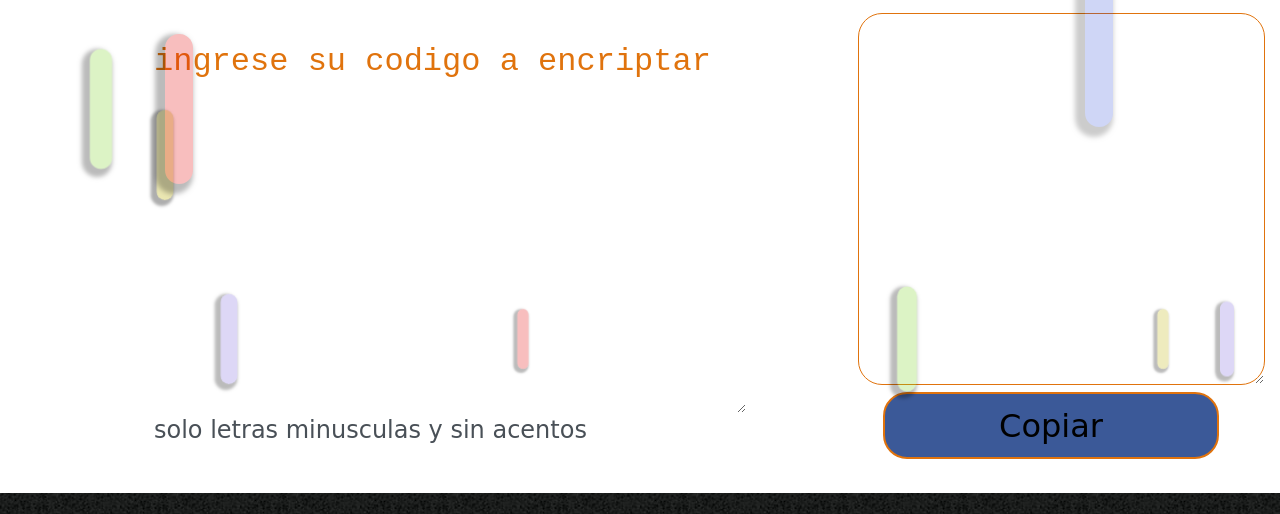
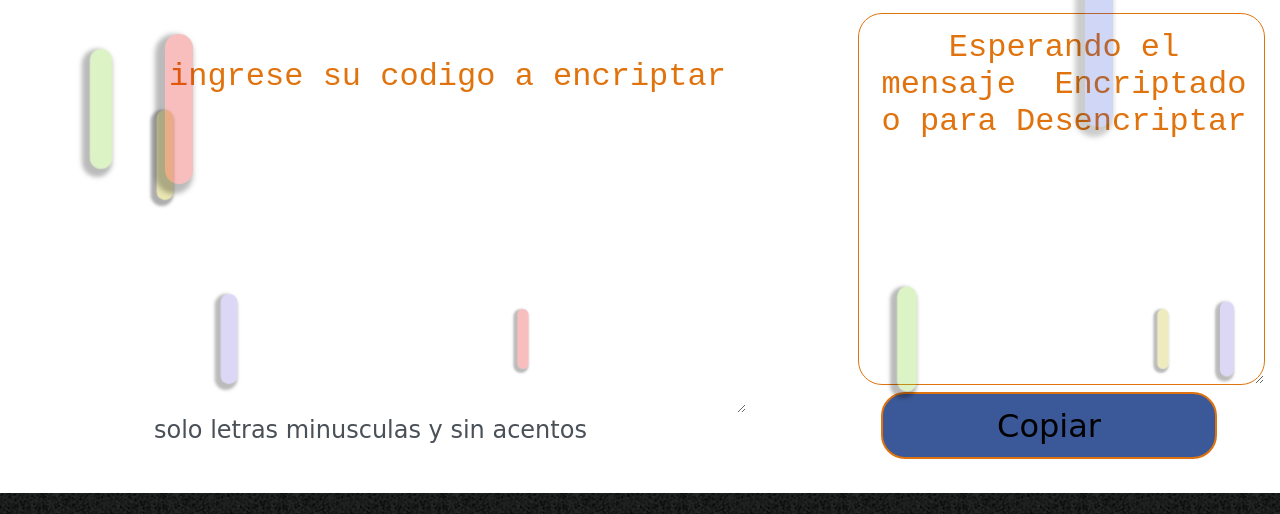
Before and after one commit to Engineer-Lemus/-challengecodificador5, a plain HTML site: page index.html in a window 1280 px wide. Shown: the part 107-621 px from the top of the page. Drawn offline with Linux system fonts and the light colour scheme; a web font is replaced by a local one.

Commit message:
Agregando mensaje  en text area

```diff
--- a/index.html
+++ b/index.html
@@ -34,7 +34,7 @@
 
             </section>
             <section class="mensaje-copiar">
-                    <textarea class="mensaje" cols="20" rows="10"></textarea>
+                    <textarea class="mensaje" cols="20" rows="10" placeholder="Esperando el mensaje  Encriptado o para Desencriptar"></textarea>
                     <div>
                         <button class="copiar" onclick="btnCopiar()">Copiar</button>
                     </div>
--- a/style.css
+++ b/style.css
@@ -120,6 +120,7 @@ main{
 }
 
 .mensaje{
+    text-align: center;
     background: #fff;
     background-repeat: no-repeat;
     border: 1px solid #e0730d;
@@ -128,6 +129,12 @@ main{
     margin-left: 180px;
     margin-top: 20px;
     padding-left: 5px;
+ }
+
+ ::placeholder{
+   padding-top: 15px;
+   padding-left: 15px;
+   padding-right: 15px;
  }
 
  .mensaje:focus{
@@ -141,7 +148,7 @@ main{
     border-radius: 24px;
     cursor: pointer;
     height: 67px;
-    margin-left: 205px;
+    margin-left: 203px;
     margin-top: 2px;
     position: absolute;
     width: 336px;
```
